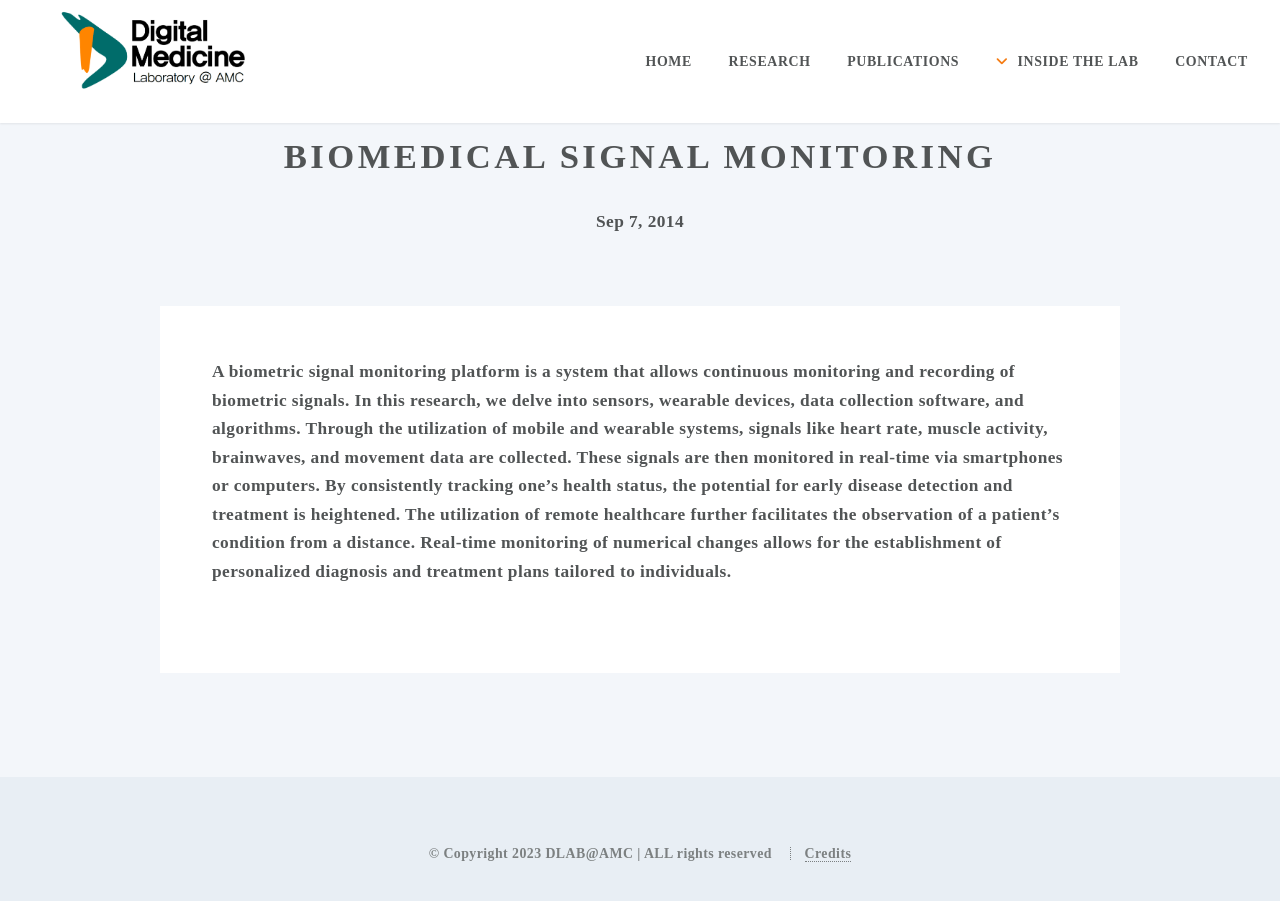
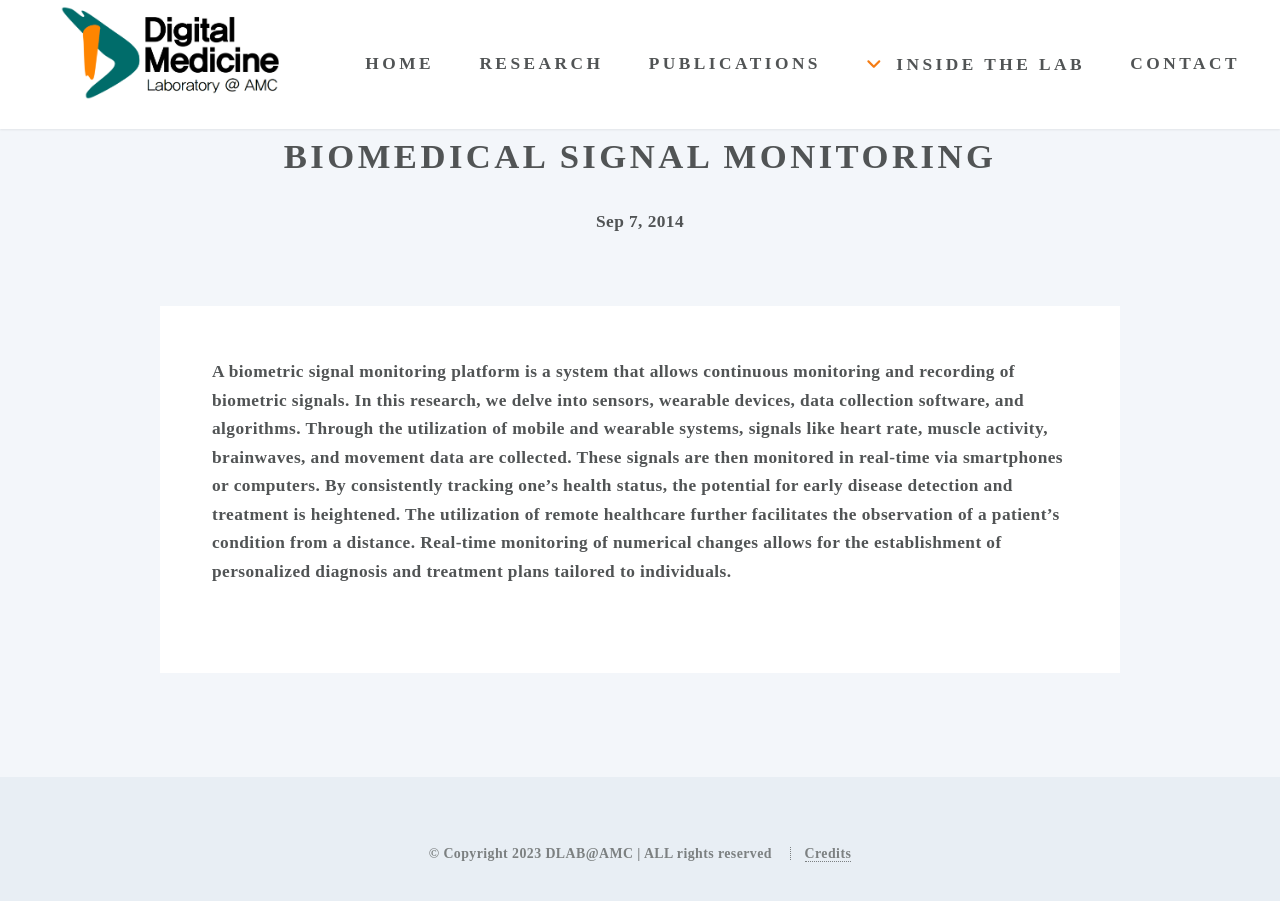
Before and after one commit to ydon1111/ydon1111.github.io, a Jekyll site: the page built from template/2014-08-31-duis-in-purus.markdown, in a window 1280 px wide and 930 px high. Shown: the top 901 px of the window. Built offline with Jekyll 4.4.1, drawn with Linux system fonts in a browser that asks for light colours; nearby versions of some CDN libraries; some web fonts are replaced.

Commit message:
일부수정

```diff
--- a/_includes/header.html
+++ b/_includes/header.html
@@ -1,5 +1,6 @@
 <header id="header">
-	<h1 id="logo"><a href="/"><img src="/images/logo/logo_final.PNG" alt="" style="padding-left: 60px; padding-top: 10px; padding-bottom: 10px;"></img></a></h1>
+	<h1 id="logo"><a href="/"><img src="/images/logo/logo_final.PNG" alt=""
+				style="padding-left: 60px; padding-top: 5px;"></img></a></h1>
 
 	<nav id="nav">
 		<ul>
@@ -12,13 +13,15 @@
 
 
 			<li class="submenu">
+
 					<a href="/htmls/inside_the_lab/DHLAB@AMC.html">Inside the Lab</a>
-				<ul style="font-weight: 700;">
+					<ul>
 						<li><a href="/htmls/inside_the_lab/DHLAB@AMC.html">DLab@AMC</a></li>
 						<li><a href="/htmls/inside_the_lab/DHLAB@AMC.html#Members">Members</a></li>
 						<li><a href="/htmls/inside_the_lab/DHLAB@AMC.html#Project">Projects</a></li>
 						<li><a href="/htmls/inside_the_lab/news.html">News</a></li>
 					</ul>
+
 			</li>
 
 			<li><a href="/htmls/collaboration/contact.html">Contact</a></li>
--- a/css/style.css
+++ b/css/style.css
@@ -791,11 +791,11 @@ input[type="reset"].small,
 	top: 0;
 	left: 0;
 	right: 0;
-	z-index: 10000;
+	z-index: 999;
 	background: white;
 	box-shadow: 0 1px 2px 0 rgba(0, 0, 0, 0.075);
 	color: inherit;
-	font-size: 0.8em;
+	font-size: 1em;
 	display: flex;
 	justify-content: space-between;
 	align-items: center;
@@ -814,12 +814,12 @@ input[type="reset"].small,
 	max-height: 100px;
 	max-width: auto;
 	height: 100%;
-	width: auto;
+	width: 100%;
 	transition: all 0.3s;
 }
 
 #header nav {
-	letter-spacing: 0.045em;
+	letter-spacing: 0.2em;
 	text-transform: uppercase;
 	/* display: flex; */
 	align-items: center;
@@ -827,9 +827,10 @@ input[type="reset"].small,
 
 	position: relative;
 	/* 추가: 상대적 위치 설정 */
-	z-index: 10001;
+	z-index: 999;
 	/* 추가: 더 높은 z-index 값 설정 */
 }
+
 
 #header nav ul {
 	list-style: none;
@@ -837,18 +838,12 @@ input[type="reset"].small,
 	margin: 0;
 	display: flex;
 	position: relative;
-	font-size: 32x;
-	/* 추가: 상대적 위치 설정 */
-	z-index: 10001;
-	/* 추가: 더 높은 z-index 값 설정 */
 }
 
 #header nav ul li {
 	display: inline-block;
 	margin-left: 1.5em;
 	position: relative;
-	z-index: 10001;
-	/* 다른 요소 위에 표시되도록 설정 */
 }
 
 #header nav ul li>ul {
@@ -859,8 +854,7 @@ input[type="reset"].small,
 #header nav ul li:hover>ul {
 	display: block;
 	position: relative;
-	z-index: 10001;
-	/* 하위 메뉴가 상위 메뉴 위에 나타나게 설정 */
+
 }
 
 #header nav ul li a {
@@ -870,10 +864,6 @@ input[type="reset"].small,
 	line-height: 1em;
 	padding: 0.6em 0.75em;
 	text-decoration: none;
-
-	position: relative;
-	z-index: 10001;
-	/* 추가: 더 높은 z-index 값 설정 */
 }
 
 #header nav ul li input[type="button"],
@@ -885,6 +875,8 @@ input[type="reset"].small,
 	width: auto;
 }
 
+
+
 #header nav ul li.submenu>a:before {
 	font-family: FontAwesome;
 	content: '\f107';
@@ -892,7 +884,7 @@ input[type="reset"].small,
 	color: #F57C13;
 	/* 화살표에 색 추가해봄 */
 	position: relative;
-	z-index: 10001;
+
 	/* 추가: 더 높은 z-index 값 설정 */
 }
 
@@ -906,10 +898,17 @@ input[type="reset"].small,
 	background: rgba(201, 188, 206, 0.15);
 }
 
-
 #header nav .cc-active {
 	font-weight: 900;
 }
+
+#nav .submenu ul {
+	font-weight: 900;
+	position: absolute;
+	z-index: 1000; /* Make sure it appears above other elements */
+	display: none; /* Hide it by default */
+  }
+
 
 
 /* Blog */
```
Lines whose indentation alone changed are shown as unchanged.
